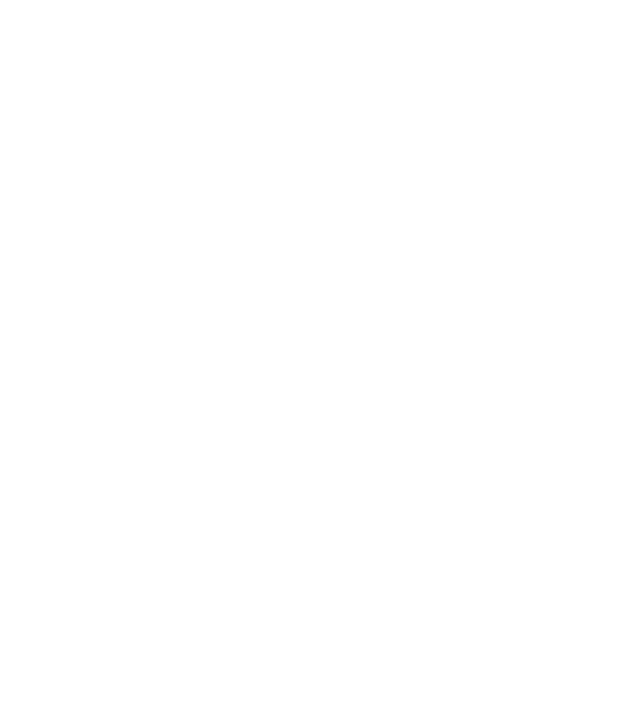
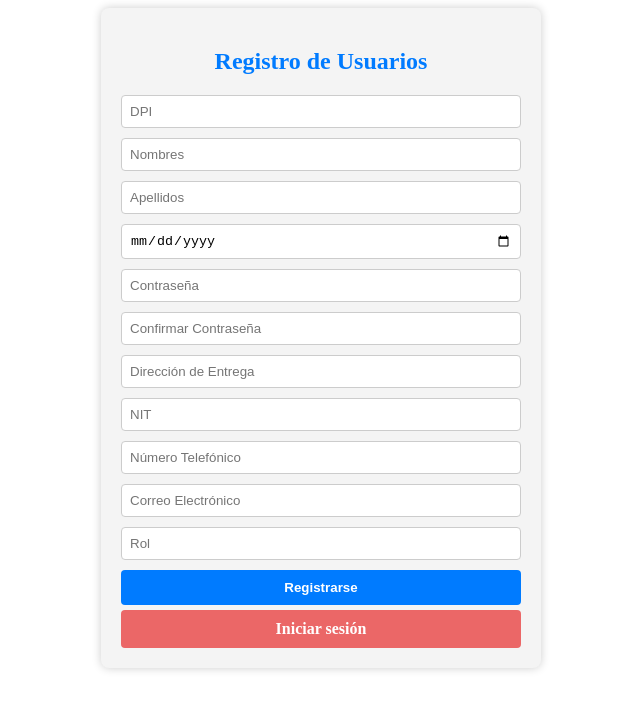
Before and after one commit to MSarazua/Proyecto2_DW, a React (Create React App) app: page / in a window 1280 px wide. Before the commit this address had no page. Shown: the top 710 px of the page, without its empty margins (319-959 px from the left). Built offline with nearby package versions, Linux system fonts and the light colour scheme.

Commit message:
Cambio de ruta

```diff
--- a/src/App.js
+++ b/src/App.js
@@ -9,7 +9,7 @@
 function App() {
   return (
     <Routes>
-      <Route exact path="/registro" element={<RegistroUsuarios/>} />
+      <Route exact path="/" element={<RegistroUsuarios/>} />
       <Route exact path="/login" element={<LoginUsuarios/>} />
       <Route exact path="/perfil/:dpi/:token" element={<PerfilUsuarios/>} />
     </Routes>
```
